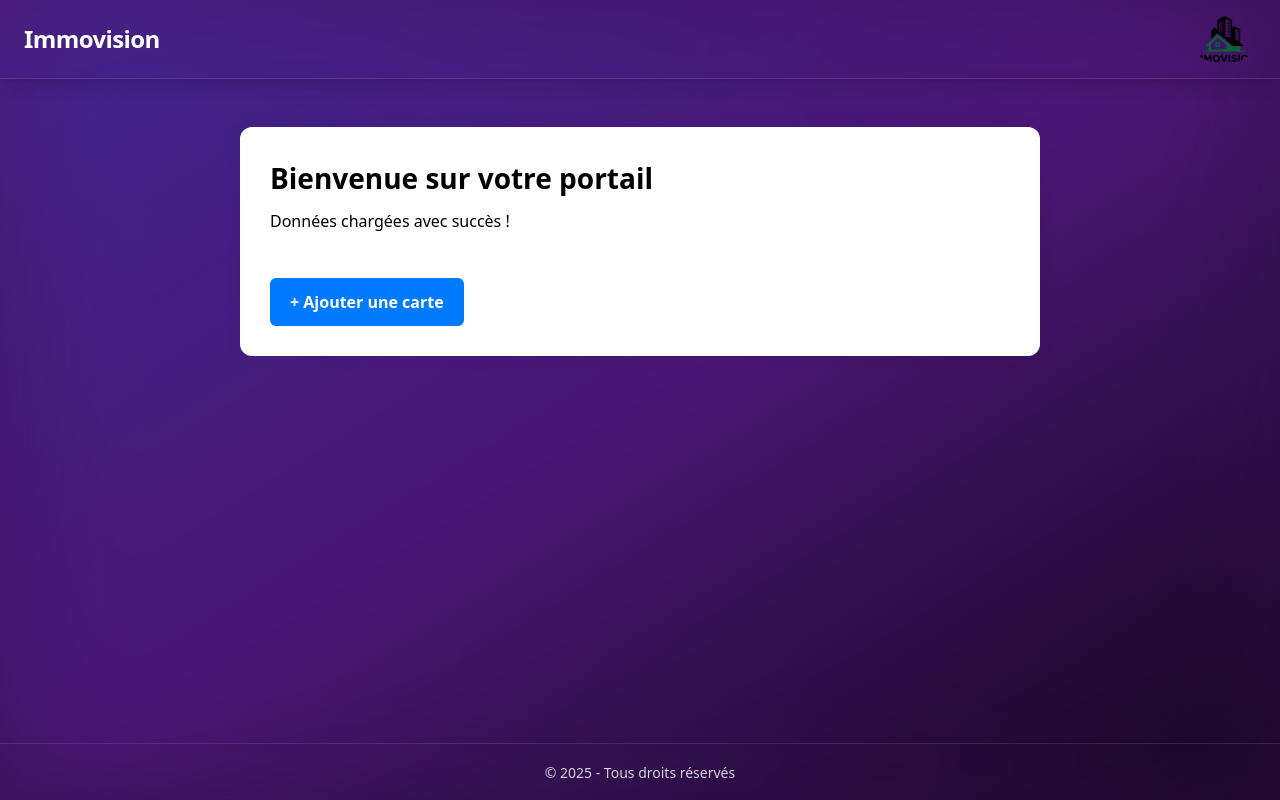
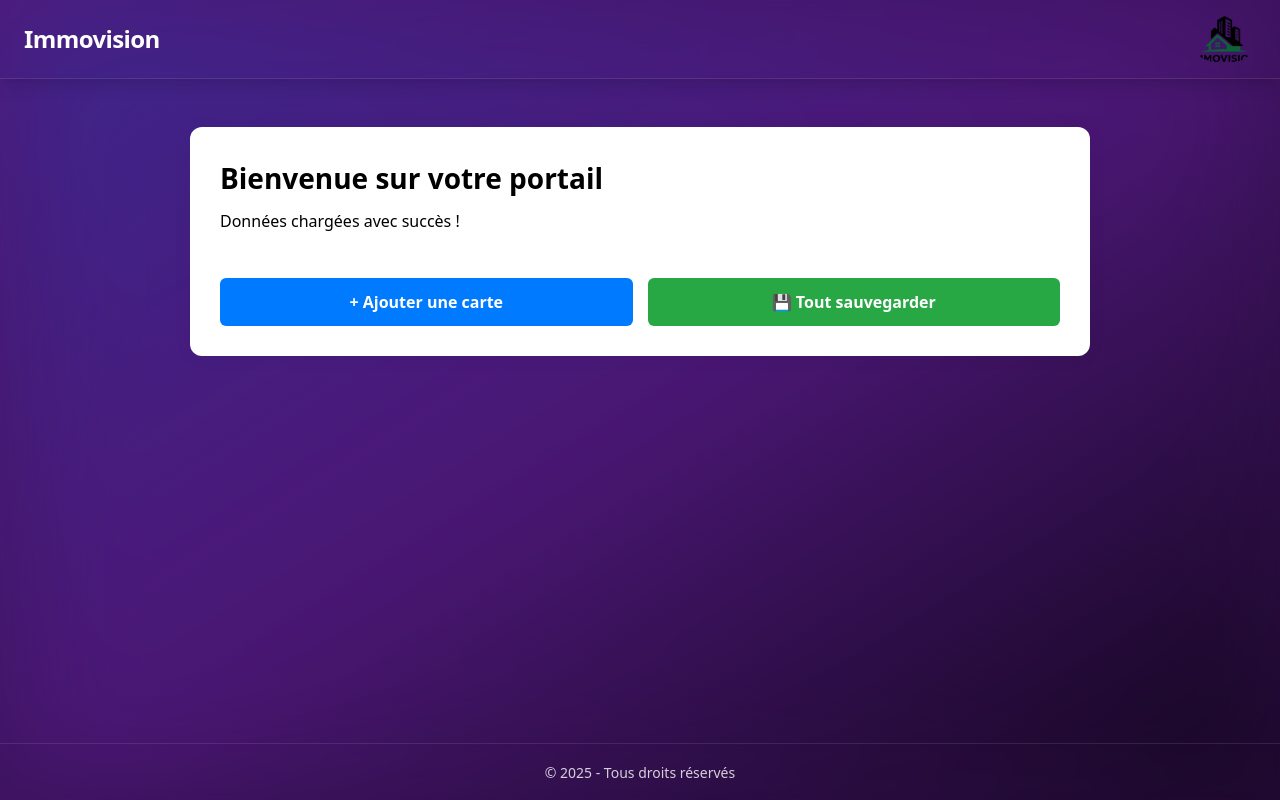
Before and after one commit to Rihpas/ImmovisionV2, a Next.js app: page /monPortail in a window 1280 px wide. Built offline with nearby package versions, Linux system fonts and the light colour scheme.

Commit message:
note dans la carte mental et bouton de sauvegarde avec popup

```diff
--- a/app/component/CarteMentale.tsx
+++ b/app/component/CarteMentale.tsx
@@ -17,6 +17,7 @@ const CarteMentale: React.FC<CarteMentaleProps> = ({ onRemove }) => {
   const [siteUrl, setSiteUrl] = useState('');
   const [visite, setVisite] = useState(false);
   const [note, setNote] = useState<number>(0);
+  const [noteLibre, setNoteLibre] = useState(''); // Note libre ajoutée
 
   const ajouterImage = () => {
     if (nouvelleImage.trim() !== '') {
@@ -38,10 +39,13 @@ const CarteMentale: React.FC<CarteMentaleProps> = ({ onRemove }) => {
   };
 
   return (
-        <div className="border p-4 rounded-lg my-4 shadow-md">
+    <div className="border p-4 rounded-lg my-4 shadow-md flex gap-6">
+      <div className="flex-1">
         <div className="flex justify-between mb-2">
           <h3 className="font-bold">Carte Mentale - Logement</h3>
-                <button onClick={onRemove} className="text-red-500 hover:underline">Supprimer</button>
+          <button onClick={onRemove} className="text-red-500 hover:underline">
+            Supprimer
+          </button>
         </div>
 
         {/* Nom du lieu */}
@@ -55,7 +59,7 @@ const CarteMentale: React.FC<CarteMentaleProps> = ({ onRemove }) => {
           />
         </div>
 
-            {/* Champs classiques */}
+        {/* Prix */}
         <div className="mb-2">
           <label className="block">Prix</label>
           <input
@@ -66,6 +70,7 @@ const CarteMentale: React.FC<CarteMentaleProps> = ({ onRemove }) => {
           />
         </div>
 
+        {/* Mètres carrés */}
         <div className="mb-2">
           <label className="block">Mètres carrés</label>
           <input
@@ -76,6 +81,7 @@ const CarteMentale: React.FC<CarteMentaleProps> = ({ onRemove }) => {
           />
         </div>
 
+        {/* Localisation */}
         <div className="mb-2">
           <label className="block">Localisation</label>
           <input
@@ -181,6 +187,19 @@ const CarteMentale: React.FC<CarteMentaleProps> = ({ onRemove }) => {
             </button>
           </div>
         </div>
+
+        {/* Note libre */}
+        <div className="mb-4">
+          <label className="block font-semibold mb-1">Note libre</label>
+          <textarea
+            value={noteLibre}
+            onChange={(e) => setNoteLibre(e.target.value)}
+            rows={5}
+            className="border p-2 w-full resize-y"
+            placeholder="Prends des notes ici..."
+          />
+        </div>
+      </div>
     </div>
   );
 };
--- a/app/monPortail/page.tsx
+++ b/app/monPortail/page.tsx
@@ -14,10 +14,16 @@ export default function DashboardPage() {
     setCartes(cartes.filter((key) => key !== keyToRemove));
   };
 
+  // Pour l'instant, les données ne remontent pas,
+  // donc ce bouton peut déclencher une sauvegarde globale fictive
+  const sauvegarderTout = () => {
+    alert('Fonction sauvegarder à implémenter : récupérer et stocker les données.');
+  };
+
   return (
     <div
       style={{
-        maxWidth: '800px',
+        maxWidth: '900px',
         margin: '0 auto',
         padding: '30px',
         backgroundColor: '#fff',
@@ -31,16 +37,16 @@ export default function DashboardPage() {
       </h2>
       <p style={{ marginBottom: '20px' }}>Données chargées avec succès !</p>
 
-      <div style={{ display: 'flex', flexDirection: 'column', gap: '15px' }}>
+      <div style={{ display: 'flex', flexDirection: 'column', gap: '15px', marginLeft: '30px' }}>
         {cartes.map((key) => (
           <CarteMentale key={key} onRemove={() => supprimerCarte(key)} />
         ))}
       </div>
 
+      <div style={{ marginTop: '25px', display: 'flex', gap: '15px' }}>
         <button
           onClick={ajouterCarte}
           style={{
-          marginTop: '25px',
             padding: '12px 20px',
             backgroundColor: '#007bff',
             color: '#fff',
@@ -48,10 +54,28 @@ export default function DashboardPage() {
             borderRadius: '6px',
             fontWeight: '600',
             cursor: 'pointer',
+            flex: 1,
           }}
         >
           + Ajouter une carte
         </button>
+
+        <button
+          onClick={sauvegarderTout}
+          style={{
+            padding: '12px 20px',
+            backgroundColor: '#28a745',
+            color: '#fff',
+            border: 'none',
+            borderRadius: '6px',
+            fontWeight: '600',
+            cursor: 'pointer',
+            flex: 1,
+          }}
+        >
+          💾 Tout sauvegarder
+        </button>
+      </div>
     </div>
   );
 }
```
Lines whose indentation alone changed are shown as unchanged.
